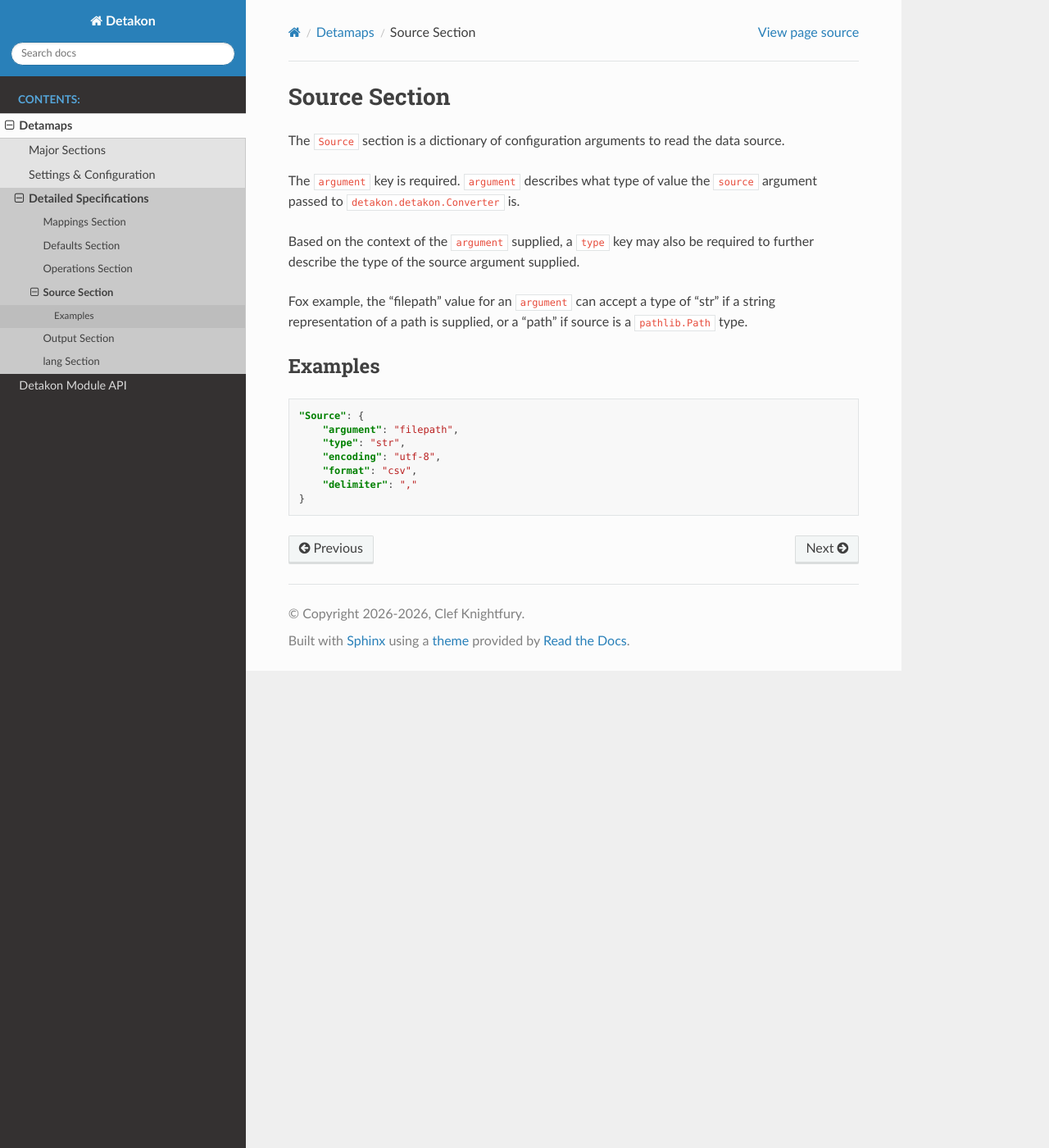
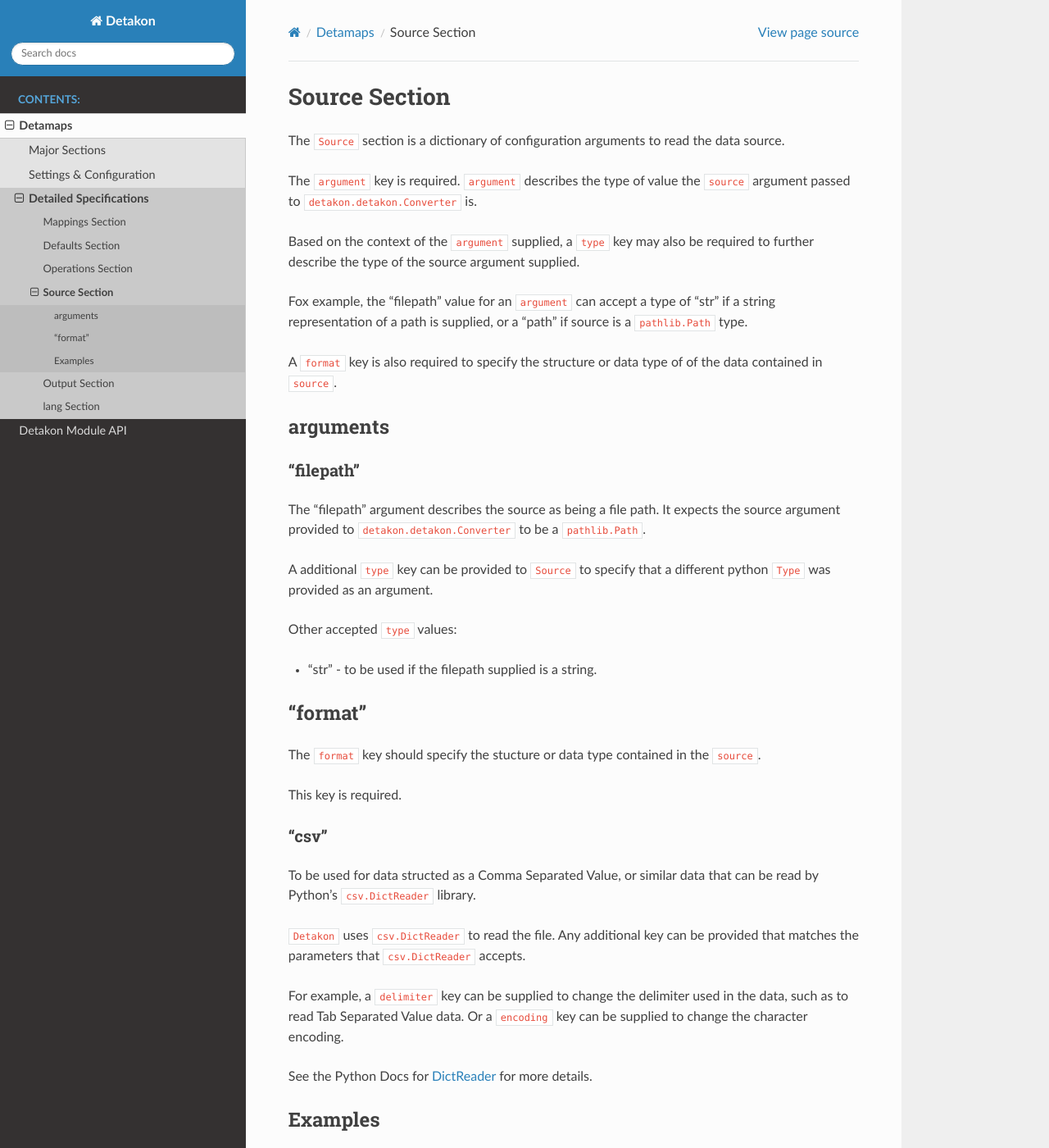
Before and after one commit to cknightfury/detakon, a Sphinx documentation site: the page built from docs/source/source.rst, in a window 1280 px wide and 1400 px high. Shown: the whole window at 82% size. Built offline with Sphinx 7.4.7 and the Read the Docs theme 3.1.0, drawn with Linux system fonts in a browser that asks for light colours.

Commit message:
added more source documentation

```diff
--- a/docs/source/source.rst
+++ b/docs/source/source.rst
@@ -6,11 +6,47 @@
 
 The ``Source`` section is a dictionary of configuration arguments to read the data source.
 
-The ``argument`` key is required.  ``argument`` describes what type of value the ``source`` argument passed to ``detakon.detakon.Converter`` is.
+The ``argument`` key is required.  ``argument`` describes the type of value the ``source`` argument passed to ``detakon.detakon.Converter`` is.
 
 Based on the context of the ``argument`` supplied, a ``type`` key may also be required to further describe the type of the source argument supplied.
 
 Fox example, the "filepath" value for an ``argument`` can accept a type of "str" if a string representation of a path is supplied, or a "path" if source is a ``pathlib.Path`` type.
+
+A ``format`` key is also required to specify the structure or data type of of the data contained in ``source``.
+
+#########
+arguments
+#########
+
+"filepath"
+----------
+
+The "filepath" argument describes the source as being a file path.  It expects the source argument provided to ``detakon.detakon.Converter`` to be a ``pathlib.Path``.
+
+A additional ``type`` key can be provided to ``Source`` to specify that a different python ``Type`` was provided as an argument.
+
+Other accepted ``type`` values:
+
+* "str" - to be used if the filepath supplied is a string.
+
+########
+"format"
+########
+
+The ``format`` key should specify the stucture or data type contained in the ``source``.
+
+This key is required.
+
+"csv"
+-----
+
+To be used for data structed as a Comma Separated Value, or similar data that can be read by Python's ``csv.DictReader`` library.
+
+``Detakon`` uses ``csv.DictReader`` to read the file.  Any additional key can be provided that matches the parameters that ``csv.DictReader`` accepts.
+
+For example, a ``delimiter`` key can be supplied to change the delimiter used in the data, such as to read Tab Separated Value data.  Or a ``encoding`` key can be supplied to change the character encoding.
+
+See the Python Docs for `DictReader <https://docs.python.org/3/library/csv.html#csv.DictReader>`_ for more details.
 
 ########
 Examples
```
